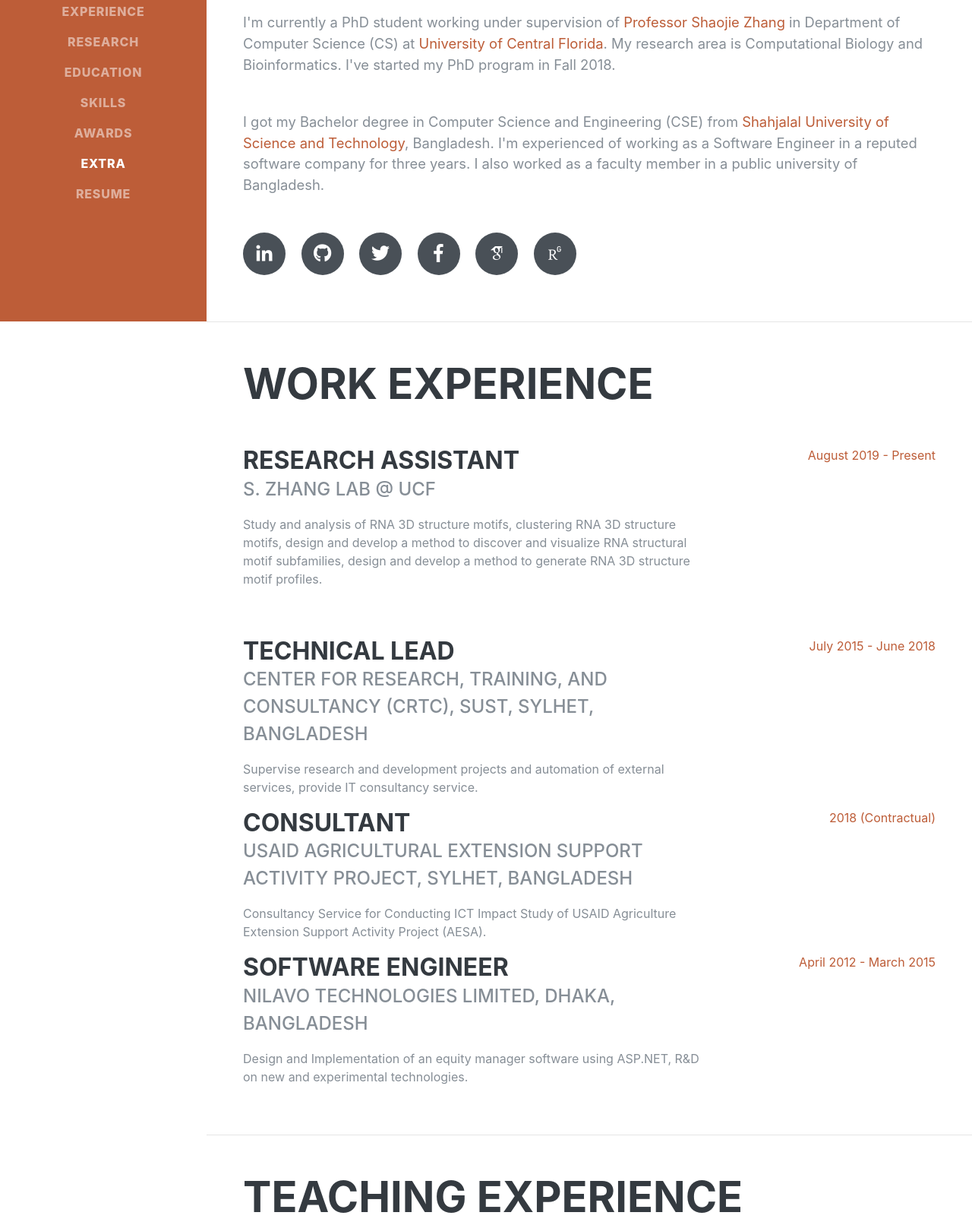
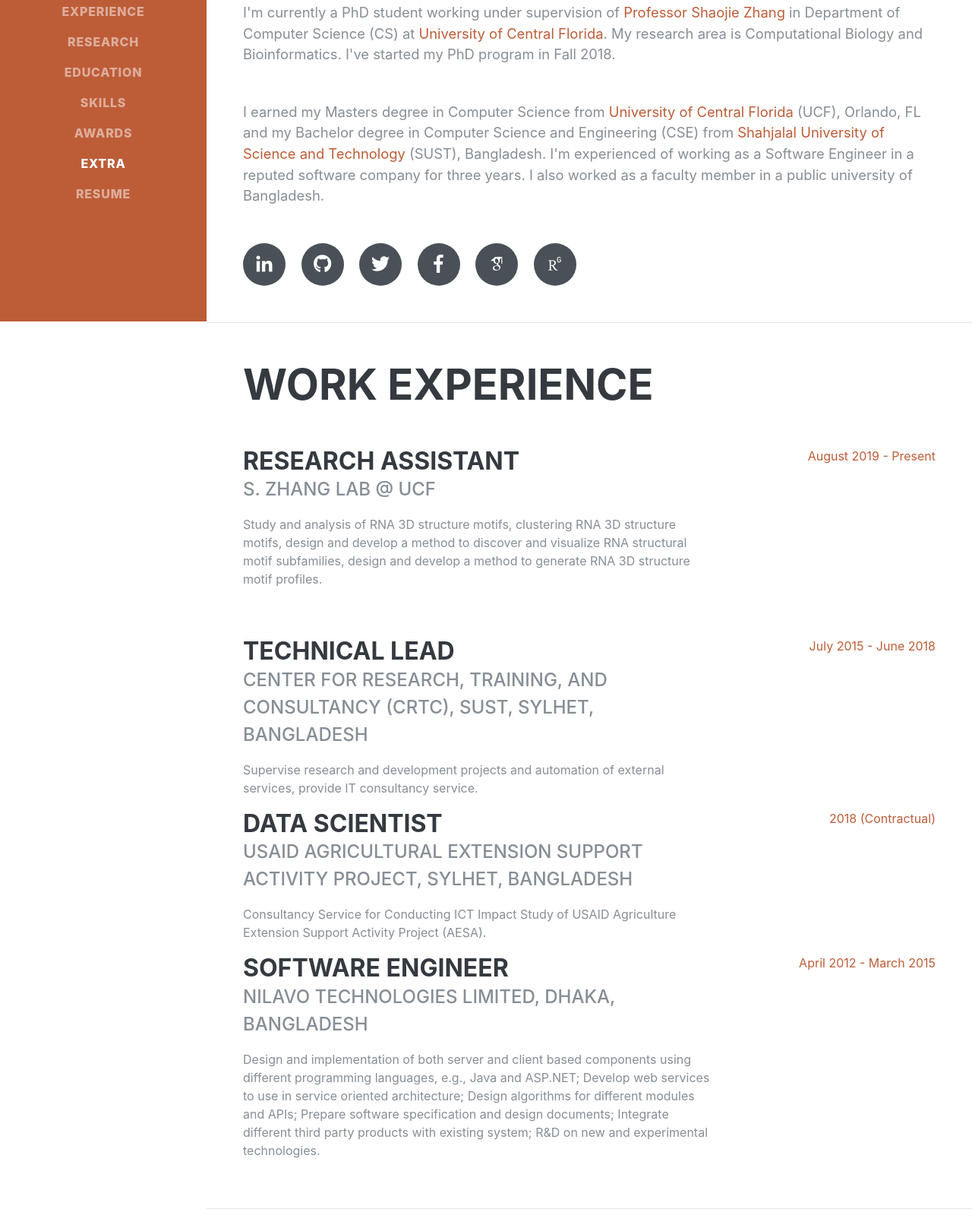
Before and after one commit to mahfuzsustbd/mahfuzsustbd.github.io, a website: page index.html in a window 1280 px wide. Shown: the part 377-1989 px from the top of the page at 76% size. Drawn offline with Linux system fonts and the light colour scheme; files whose address does not match are found by name; a web font is replaced by a local one.

Commit message:
Update index.html

```diff
--- a/index.html
+++ b/index.html
@@ -84,7 +84,7 @@
             <a href="mailto:mahfuzur@knights.ucf.edu">mahfuzur@knights.ucf.edu</a>
           </div>
           <p class="lead mb-5">I'm currently a PhD student working under supervision of <a href="http://www.cs.ucf.edu/~shzhang/" target="blank">Professor Shaojie Zhang</a> in Department of Computer Science (CS) at <a href="https://www.ucf.edu/" target="blank">University of Central Florida</a>. My research area is Computational Biology and Bioinformatics. I've started my PhD program in Fall 2018. </p>
-          <p class="lead mb-5">I got my Bachelor degree in Computer Science and Engineering (CSE) from <a href="https://www.sust.edu/" target="blank">Shahjalal University of Science and Technology</a>, Bangladesh. I'm experienced of working as a Software Engineer in a reputed software company for three years. I also worked as a faculty member in a public university of Bangladesh.</p>
+          <p class="lead mb-5">I earned my Masters degree in Computer Science from <a href="https://www.ucf.edu/" target="blank">University of Central Florida</a> (UCF), Orlando, FL and my Bachelor degree in Computer Science and Engineering (CSE) from <a href="https://www.sust.edu/" target="blank">Shahjalal University of Science and Technology</a> (SUST), Bangladesh. I'm experienced of working as a Software Engineer in a reputed software company for three years. I also worked as a faculty member in a public university of Bangladesh.</p>
           <div class="social-icons">
             <a href="https://www.linkedin.com/in/md-mahfuzur-rahaman-mahfuz/">
               <i class="fab fa-linkedin-in"></i>
@@ -138,7 +138,7 @@
 
           <div class="resume-item d-flex flex-column flex-md-row">
             <div class="resume-content mr-auto">
-              <h3 class="mb-0">Consultant</h3>
+              <h3 class="mb-0">Data Scientist</h3>
               <div class="subheading mb-3">USAID Agricultural Extension Support Activity Project, Sylhet, Bangladesh</div>
               <p>Consultancy Service for Conducting ICT Impact Study of USAID Agriculture Extension Support Activity Project (AESA).</p>
             </div>
@@ -151,7 +151,13 @@
             <div class="resume-content mr-auto">
               <h3 class="mb-0">Software Engineer</h3>
               <div class="subheading mb-3">Nilavo Technologies Limited, Dhaka, Bangladesh</div>
-              <p>Design and Implementation of an equity manager software using ASP.NET, R&D on new and experimental technologies.</p>
+              <p>Design and implementation of both server and client based components using different programming languages, e.g., Java and ASP.NET;
+                Develop web services to use in service oriented architecture;
+                Design algorithms for different modules and APIs;
+                Prepare software specification and design documents;
+                Integrate different third party products with existing system;
+                R&D on new and experimental technologies.
+              </p>
             </div>
             <div class="resume-date text-md-right">
               <span class="text-primary">April 2012 - March 2015</span>
@@ -342,6 +348,16 @@
 
           <div class="resume-item d-flex flex-column flex-md-row">
             <div class="resume-content mr-auto">
+              <h3 class="mb-0">University of Central Florida (UCF), Orlando, FL</h3>
+              <div class="subheading mb-3">Masters of Science, Computer Science</div>
+            </div>
+            <div class="resume-date text-md-right">
+              <span class="text-primary">May 2022</span>
+            </div>
+          </div>
+
+          <div class="resume-item d-flex flex-column flex-md-row">
+            <div class="resume-content mr-auto">
               <h3 class="mb-0">Shahjalal University of Science and Technology (SUST), Sylhet, Bangladesh</h3>
               <div class="subheading mb-3">Bachelor of Science, Computer Science &amp; Engineering (With Honours)</div>
               <!-- <div>Computer Science &amp; Engineering (With Honours)</div> -->
@@ -437,7 +453,7 @@
               <!-- <p>Conducted workshops on different topics of competitive programming, and closely involved in problem setting, judging, and arranging online/onsite practice contests.</p> -->
             </div>
             <div class="resume-date text-md-right">
-              <span class="text-primary">April 2021 - Present</span>
+              <span class="text-primary">April 2021 - April 2022</span>
             </div>
           </div>
         </div>
```
